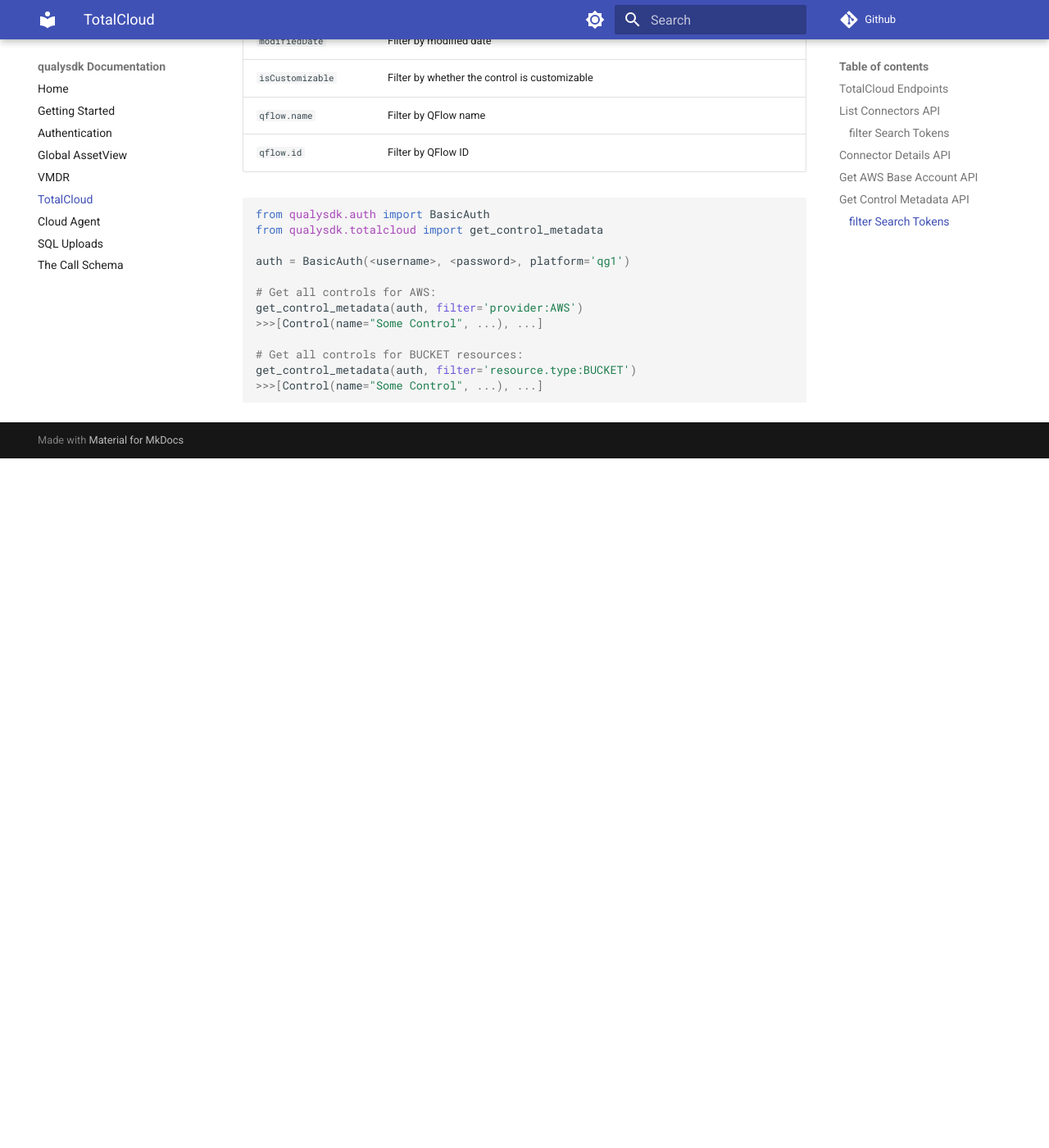
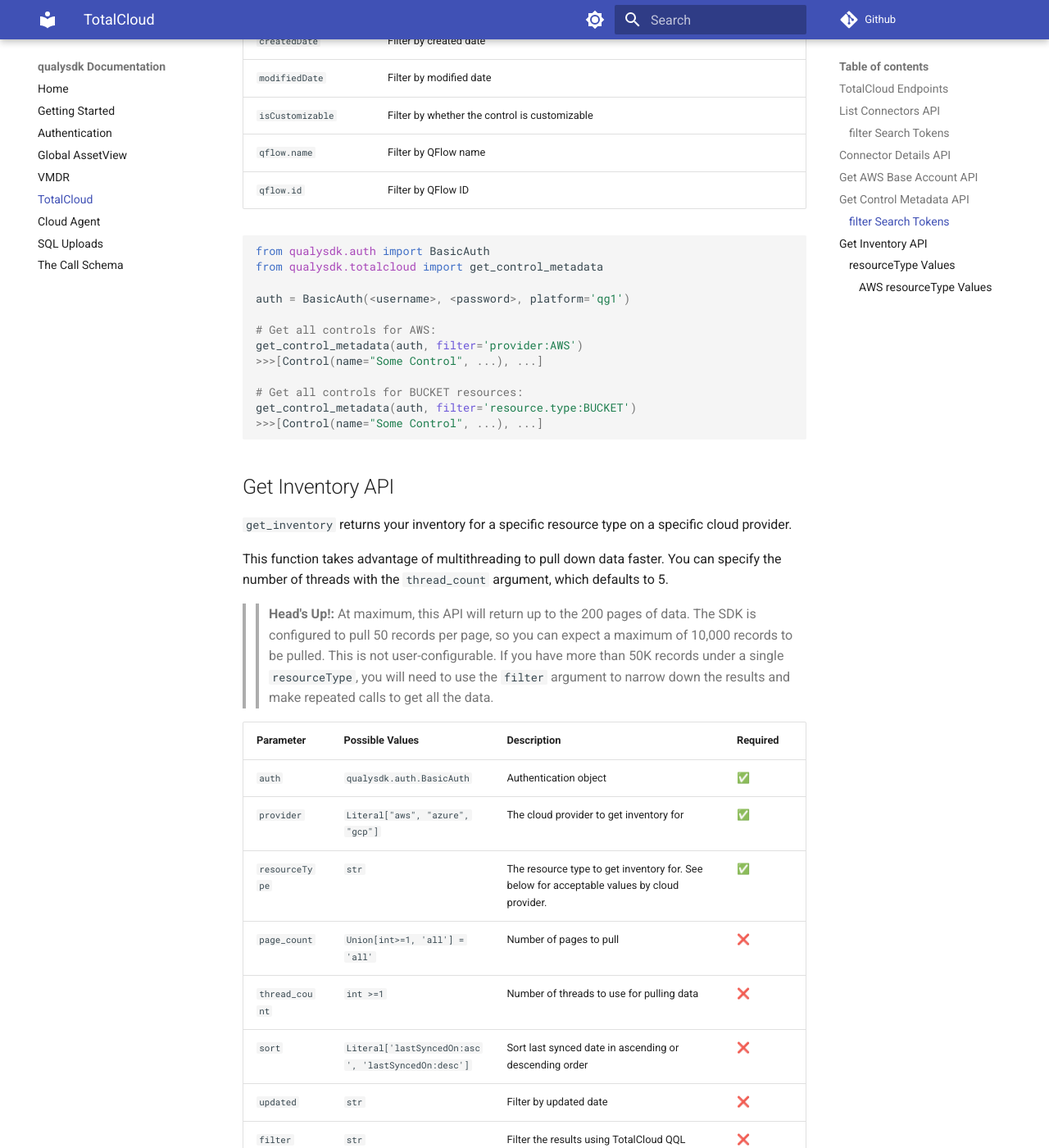
Before and after one commit to 0x41424142/qualysdk, an MkDocs documentation site: the page built from docs/totalcloud.md, in a window 1280 px wide and 1400 px high, scrolled down 4000 px. Shown: the whole window at 82% size. Built offline with MkDocs 1.6.1 and Material for MkDocs 9.7.7, drawn with Linux system fonts in a browser that asks for light colours; comment, search, counter and statistics services are not loaded; before the commit the page ends 4559 px from its top, so only the background shows below that; some of the changed text lies outside the part shown.

Commit message:
Finished AWS get_inventory, added threading

````diff
--- a/docs/totalcloud.md
+++ b/docs/totalcloud.md
@@ -16,6 +16,7 @@
 | ```get_connector_details``` | Get details about a specific connector by provider. |
 | ```get_aws_base_account``` | Get the base account for an AWS connector. |
 | ```get_control_metadata``` | Get details on controls Qualys checks for in your cloud provider. |
+| ```get_inventory``` | Get your inventory for a specific resource type on a specific cloud provider. |
 
 
 
@@ -145,3 +146,70 @@
 get_control_metadata(auth, filter='resource.type:BUCKET')
 >>>[Control(name="Some Control", ...), ...]
 ```
+
+## Get Inventory API
+
+```get_inventory``` returns your inventory for a specific resource type on a specific cloud provider.
+
+This function takes advantage of multithreading to pull down data faster. You can specify the number of threads with the ```thread_count``` argument, which defaults to 5.
+
+>>**Head's Up!:** At maximum, this API will return up to the 200 pages of data. The SDK is configured to pull 50 records per page, so you can expect a maximum of 10,000 records to be pulled. This is not user-configurable. If you have more than 50K records under a single ```resourceType```, you will need to use the ```filter``` argument to narrow down the results and make repeated calls to get all the data.
+
+|Parameter| Possible Values |Description| Required|
+|--|--|--|--|
+|```auth```|```qualysdk.auth.BasicAuth``` | Authentication object | ✅ |
+| ```provider``` | ```Literal["aws", "azure", "gcp"]``` | The cloud provider to get inventory for | ✅ |
+| ```resourceType``` | ```str``` | The resource type to get inventory for. See below for acceptable values by cloud provider. | ✅ |
+| ```page_count``` | ```Union[int>=1, 'all'] = 'all'``` | Number of pages to pull | ❌ |
+| ```thread_count``` | ```int >=1``` | Number of threads to use for pulling data | ❌ |
+| ```sort``` | ```Literal['lastSyncedOn:asc', 'lastSyncedOn:desc']``` | Sort last synced date in ascending or descending order | ❌ |
+| ```updated``` | ```str``` | Filter by updated date | ❌ |
+| ```filter``` | ```str``` | Filter the results using TotalCloud QQL | ❌ |
+
+### ```resourceType``` Values
+
+```resourceType``` is case-insensitive. Values are translated to their expected API names.
+
+#### AWS ```resourceType``` Values
+
+| Provider | Resource Type/Final API-Expected Name | Acceptable ```resourceType``` Values |
+|--|--|--|
+| AWS | RDS | ```"RDS"``` |
+| AWS | NETWORK_ACL | ```"NETWORK ACL"```, ```"ACL"``` |
+| AWS | BUCKET | ```"BUCKET"```, ```"S3 BUCKET"```, ```"S3"``` |
+| AWS | IAM_USER | ```"IAM USER"```, ```"IAM"``` |
+| AWS | VPC | ```"VPC"``` |
+| AWS | VPC_SECURITY_GROUP | ```"VPC SECURITY GROUP"```, ```"SECURITY GROUP"```, ```"SG"``` |
+| AWS | LAMBDA | ```"LAMBDA"```, ```"LAMBDA FUNCTION"``` |
+| AWS | SUBNET | ```"SUBNET"``` |
+| AWS | INTERNET_GATEWAY | ```"INTERNET GATEWAY"```, ```"IG"```, ```"IGW"```, ```"GATEWAY"``` |
+| AWS | LOAD_BALANCER | ```"LOAD BALANCER"```, ```"ELB"```, ```"LB"``` |
+| AWS | EC2_INSTANCE | ```"EC2 INSTANCE"```, ```"EC2"```, ```"INSTANCE"``` |
+| AWS | ROUTE_TABLE | ```"ROUTE TABLE"```, ```"ROUTE"```, ```"ROUTES"``` |
+| AWS | EBS | ```"EBS"```, ```"VOLUME"```, ```"VOLUMES"```, ```"EBS VOLUME"```, ```"EBS VOLUMES"``` |
+| AWS | AUTO_SCALING_GROUP | ```"AUTO SCALING GROUP"```, ```"ASG"```, ```"AUTO SCALING"``` |
+| AWS | EKS_CLUSTER | ```"EKS CLUSTER"```, ```"EKS"``` |
+| AWS | EKS_NODEGROUP | ```"EKS NODE GROUP"```, ```"EKSNG"```. ```"NODE GROUP"``` |
+| AWS | EKS_FARGATE_PROFILE | ```"EKS FARGATE PROFILE"```, ```"FARGATE PROFILE"```, ```"EKS FARGATE"```, ```"FARGATE"``` |
+| AWS | VPC_ENDPOINT | ```"VPC ENDPOINT"```, ```"ENDPOINT"``` |
+| AWS | VPC_ENDPOINT_SERVICE | ```"VPC ENDPOINT SERVICE"```, ```"ENDPOINT SERVICE"``` |
+| AWS | IAM_GROUP | ```"IAM GROUP"```, ```"IAMGROUP"``` |
+| AWS | IAM_POLICY | ```"IAM POLICY"```, ```"IAMPOLICY"``` |
+| AWS | IAM_ROLE | ```"IAM ROLE"```, ```"IAMROLE"``` |
+| AWS | SAGEMAKER_NOTEBOOK | ```"SAGEMAKER NOTEBOOK"```, ```"NOTEBOOK"```, ```"SAGEMAKER"``` |
+| AWS | CLOUDFRONT_DISTRIBUTION | ```"CLOUDFRONT DISTRIBUTION"```, ```"CLOUDFRONT"```|
+
+```py
+from qualysdk.auth import BasicAuth
+from qualysdk.totalcloud import get_inventory
+
+# Pull pull all EC2s with vulnerabilities
+# using 8 threads:
+vulnerable_ec2s = get_inventory(
+    auth,
+    provider='aws',
+    resourceType='ec2',
+    filter="vulnerability.typeDetected in (Confirmed, Potential) and NOT vulnerability.status:FIXED"
+)
+>>>[AWSEC2Instance(instanceId="i-1234567890abcdef0", ...), ...]
+```
````
Also changed, not shown: 3 other files.
